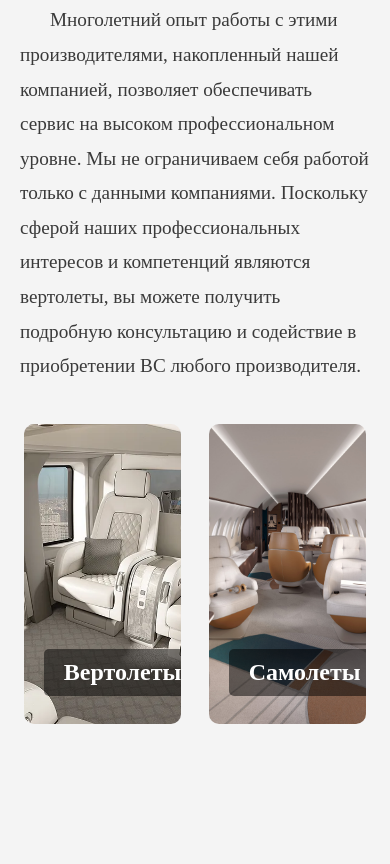
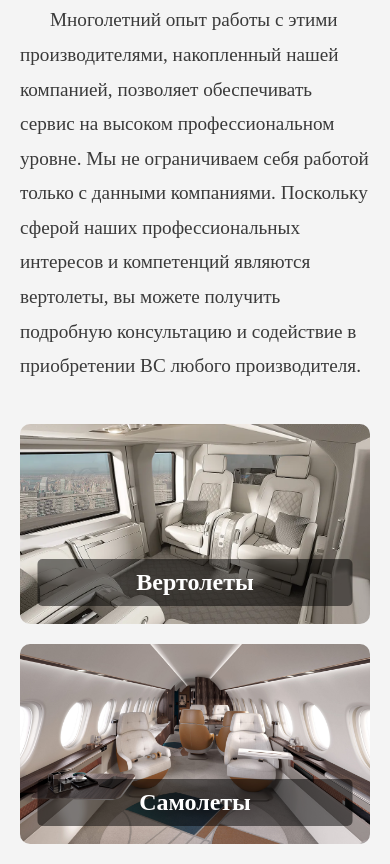
Before and after one commit to kkrund/sitefor.github.io, a plain HTML site: page park.html in a window 390 px wide. Shown: the part 497-1361 px from the top of the page. Before the commit the page ends 1241 px from the top, so only its background shows below. Drawn offline with Linux system fonts and the light colour scheme.

Commit message:
Update park-tech.css

```diff
--- a/source/styles/park-tech.css
+++ b/source/styles/park-tech.css
@@ -3,7 +3,6 @@ body {
     padding: 0;
     background-color: #f4f4f4;
     font-size: 17px;
-
 }
 
 .container {
@@ -49,6 +48,9 @@ h1 {
     border-radius: 10px;
     cursor: pointer;
     transition: transform 0.3s ease;
+    display: flex;
+    align-items: center;
+    justify-content: center;
 }
 
 .card img {
@@ -65,15 +67,34 @@ h1 {
 .card-title {
     position: absolute;
     bottom: 20px;
-    left: 20px;
+    left: 50%;
+    transform: translateX(-50%);
     color: #fff;
     background: rgba(0, 0, 0, 0.5);
     padding: 10px 20px;
     border-radius: 5px;
     font-size: 1.5rem;
     font-weight: bold;
+    text-align: center;
+    display: flex;
+    align-items: center;
+    justify-content: center;
 }
 
 .navbar {
     background-color: white !important;
 }
+
+@media (max-width: 768px) {
+    .card {
+        width: 100%;
+        height: 200px;
+    }
+
+    .card-title {
+        font-size: 1.5rem;
+        padding: 10px 20px;
+        bottom: 10px; /* Пониже для мобильных устройств */
+        width: 90%; /* Обеспечивает, что текст вписывается */
+    }
+}
```
